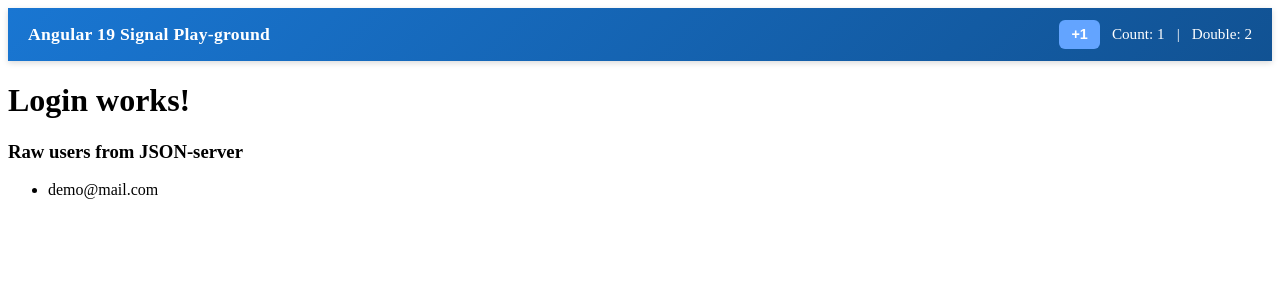
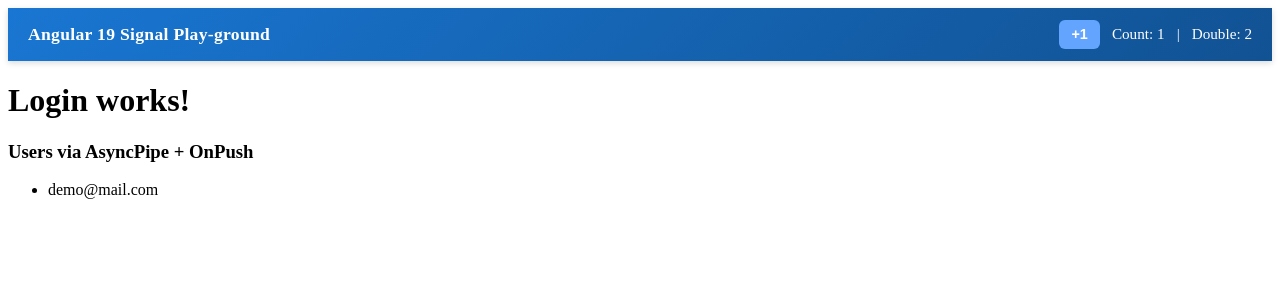
Before and after one commit to Div-404/ng19-workshop, an Angular app: page /login in a window 1280 px wide. Shown: the top 300 px of the page. Built offline with nearby package versions, Linux system fonts and the light colour scheme; data requests are answered from the project's data file.

Commit message:
refactor: AsyncPipe + OnPush, remove manual subscriptions

```diff
--- a/src/app/features/login/login.html
+++ b/src/app/features/login/login.html
@@ -1,8 +1,23 @@
-<h1>Login works!</h1>
-<!-- {{users|json}} -->
+<!-- <h1>Login works!</h1>
 <section>
   <h3>Raw users from JSON-server</h3>
   <ul>
     <li *ngFor="let u of users">{{ u.email }}</li>
   </ul>
+</section> -->
+
+<h1>Login works!</h1>
+
+<section>
+  <h3>Users via AsyncPipe + OnPush</h3>
+  <!-- loading -->
+  @if (users$ | async; as users) {
+    <ul>
+      @for (u of users; track u.id) {
+        <li>{{ u.email }}</li>
+      }
+    </ul>
+  } @else {
+    <p>Loading…</p>
+  }
 </section>
--- a/src/app/features/login/login.ts
+++ b/src/app/features/login/login.ts
@@ -1,33 +1,37 @@
-import { Component, OnDestroy } from '@angular/core';
+import { ChangeDetectionStrategy, Component, OnDestroy, OnInit } from '@angular/core';
 import { JsonDataService } from '../../core/services/json-data.service';
 import { User } from '../../shared/models/user';
-import { Subscription } from 'rxjs';
+import { Observable, Subscription } from 'rxjs';
 import { CommonModule } from '@angular/common';
 
 @Component({
   selector: 'app-login',
   standalone: true,
-  imports:[CommonModule],
+  imports:[CommonModule, ],
   templateUrl: './login.html',
-  styleUrls: ['./login.scss']
+  styleUrls: ['./login.scss'],
+  changeDetection: ChangeDetectionStrategy.OnPush
 })
-export class Login implements OnDestroy {
-  users: User[] = [];
-  private sub = new Subscription();
+export class Login implements OnInit {
+  // users: User[] = [];
+  // private sub = new Subscription();
+  constructor(private service: JsonDataService) {
+    // this.sub.add(
+      //   this.service.getUsers().subscribe({
+    //     next: (data) => {
+    //       this.users = data;
+    //       console.log('[Login] users', data);
+    //     },
+    //     error: (err) => console.error(err)
+    //   })
+    // );
+  }
+  users$!: Observable<User[]>;
+ngOnInit(): void {
+  this.users$ = this.service.getUsers();
+}
 
-  constructor(private service: JsonDataService) {
-    this.sub.add(
-      this.service.getUsers().subscribe({
-        next: (data) => {
-          this.users = data;
-          console.log('[Login] users', data);
-        },
-        error: (err) => console.error(err)
-      })
-    );
-  }
-
-  ngOnDestroy(): void {
-    this.sub.unsubscribe();
-  }
+  // ngOnDestroy(): void {
+  //   this.sub.unsubscribe();
+  // }
 }
```
